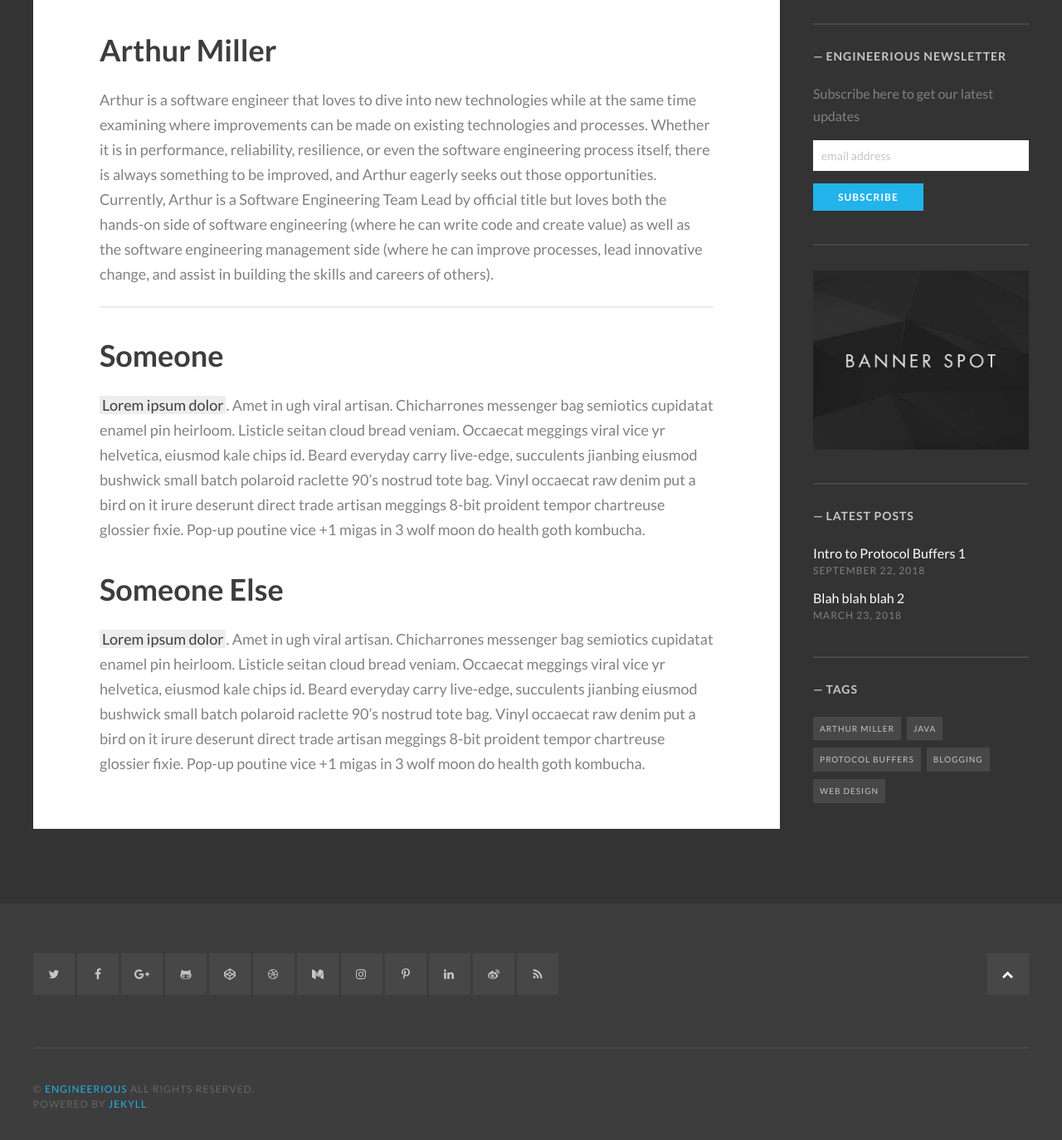
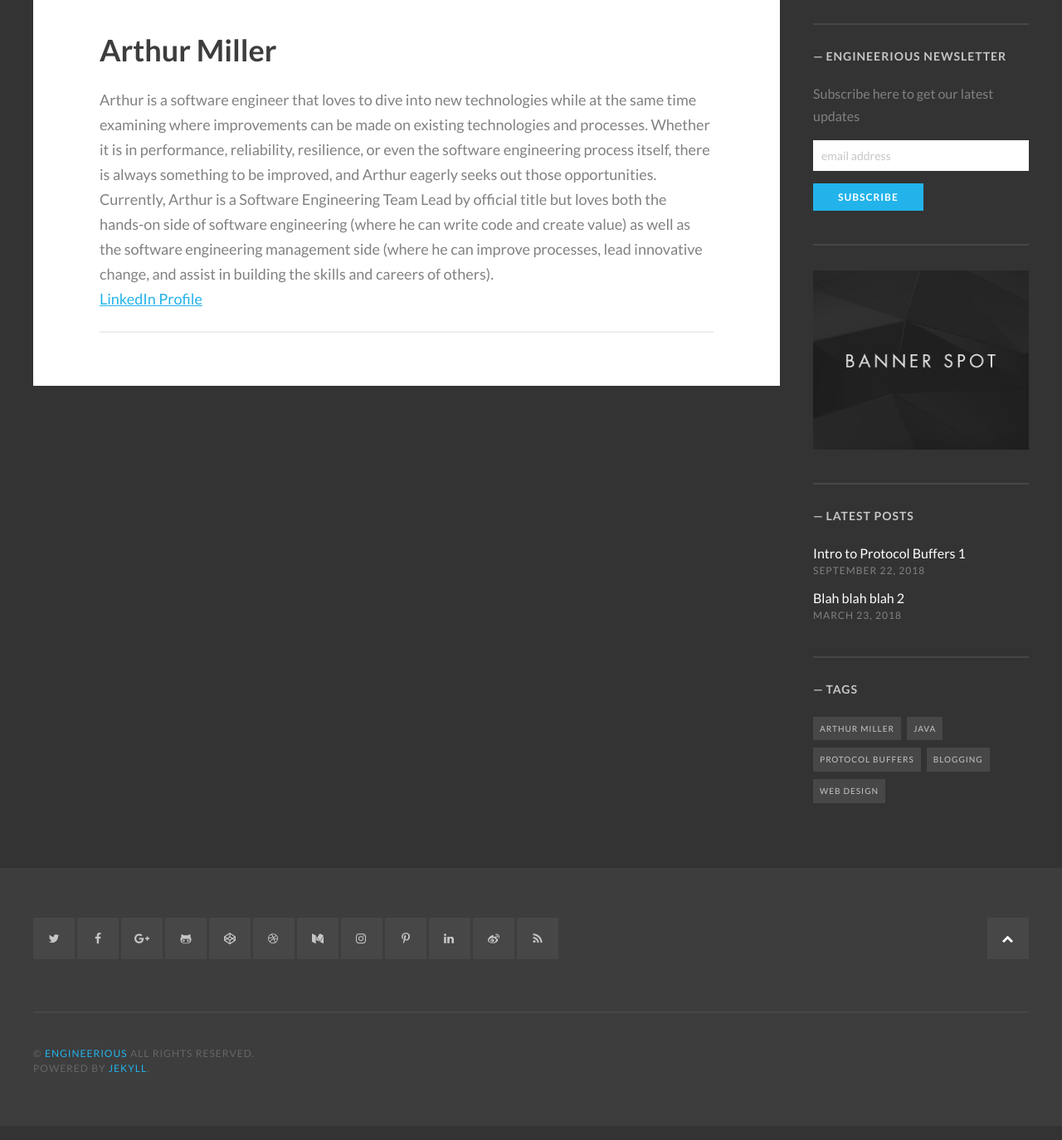
Before and after one commit to ArthurMiller/engineerious, a Jekyll site: the page built from style-guide.md, in a window 1280 px wide and 1400 px high, scrolled down 562 px. Shown: the top 1374 px of the window at 83% size. Built offline with Jekyll 4.4.1, drawn with Linux system fonts in a browser that asks for light colours; some web fonts are replaced.

Commit message:
profile fix.

```diff
--- a/_config.yml
+++ b/_config.yml
@@ -47,7 +47,7 @@ author_image: /images/authorimage.png
 # Author1 information - author info at the bottom of the post
 author1_name: "Arthur Miller"
 author1_bio: "Arthur is a software engineer that loves to dive into new technologies while at the same time examining where improvements can be made on existing technologies and processes. Whether it is in performance, reliability, resilience, or even the software engineering process itself, there is always something to be improved, and Arthur eagerly seeks out those opportunities. Currently, Arthur is a Software Engineering Team Lead by official title but loves both the hands-on side of software engineering (where he can write code and create value) as well as the software engineering management side (where he can improve processes, lead innovative change, and assist in building the skills and careers of others)."
-author1_url: ""
+author1_url: "https://www.linkedin.com/in/arthur-miller-64b32165/"
 author1_location: "Arizona"
 author1_image: /images/authorimage.png
 
--- a/style-guide.md
+++ b/style-guide.md
@@ -7,11 +7,15 @@ description: A little about the contributors of this blog.
 
 # {{site.author1_name}}
 {{site.author1_bio}}
+<br />
+<a href="{{site.author1_url}}">LinkedIn Profile</a>
 
 <hr />
 
+{% comment %}
 # {{site.author2_name}}
 <mark>Lorem ipsum dolor</mark>. Amet in ugh viral artisan. Chicharrones messenger bag semiotics cupidatat enamel pin heirloom. Listicle seitan cloud bread veniam. Occaecat meggings viral vice yr helvetica, eiusmod kale chips id. Beard everyday carry live-edge, succulents jianbing eiusmod bushwick small batch polaroid raclette 90's nostrud tote bag. Vinyl occaecat raw denim put a bird on it irure deserunt direct trade artisan meggings 8-bit proident tempor chartreuse glossier fixie. Pop-up poutine vice +1 migas in 3 wolf moon do health goth kombucha.
 
 # {{site.author3_name}}
 <mark>Lorem ipsum dolor</mark>. Amet in ugh viral artisan. Chicharrones messenger bag semiotics cupidatat enamel pin heirloom. Listicle seitan cloud bread veniam. Occaecat meggings viral vice yr helvetica, eiusmod kale chips id. Beard everyday carry live-edge, succulents jianbing eiusmod bushwick small batch polaroid raclette 90's nostrud tote bag. Vinyl occaecat raw denim put a bird on it irure deserunt direct trade artisan meggings 8-bit proident tempor chartreuse glossier fixie. Pop-up poutine vice +1 migas in 3 wolf moon do health goth kombucha.
+{% endcomment %}
```
